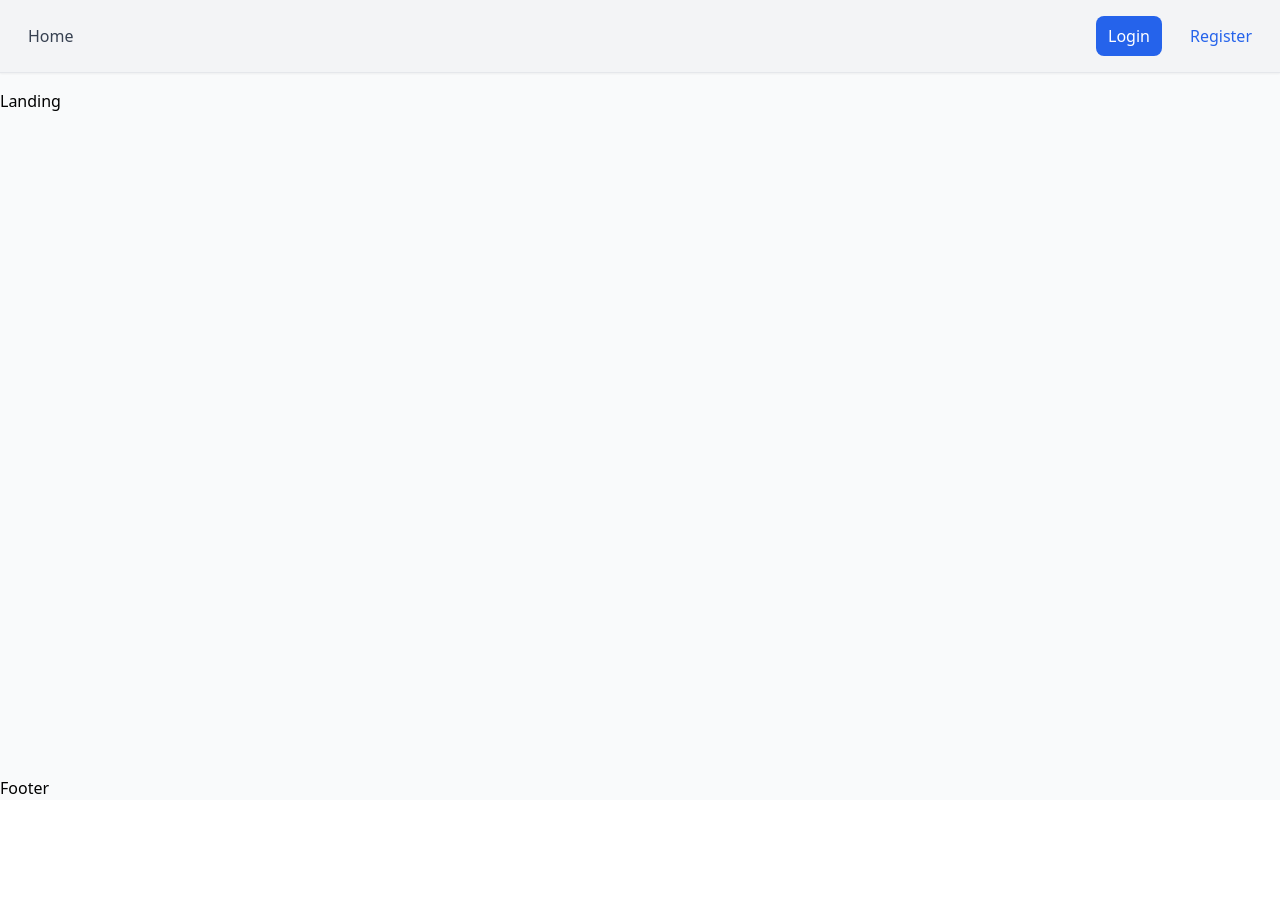
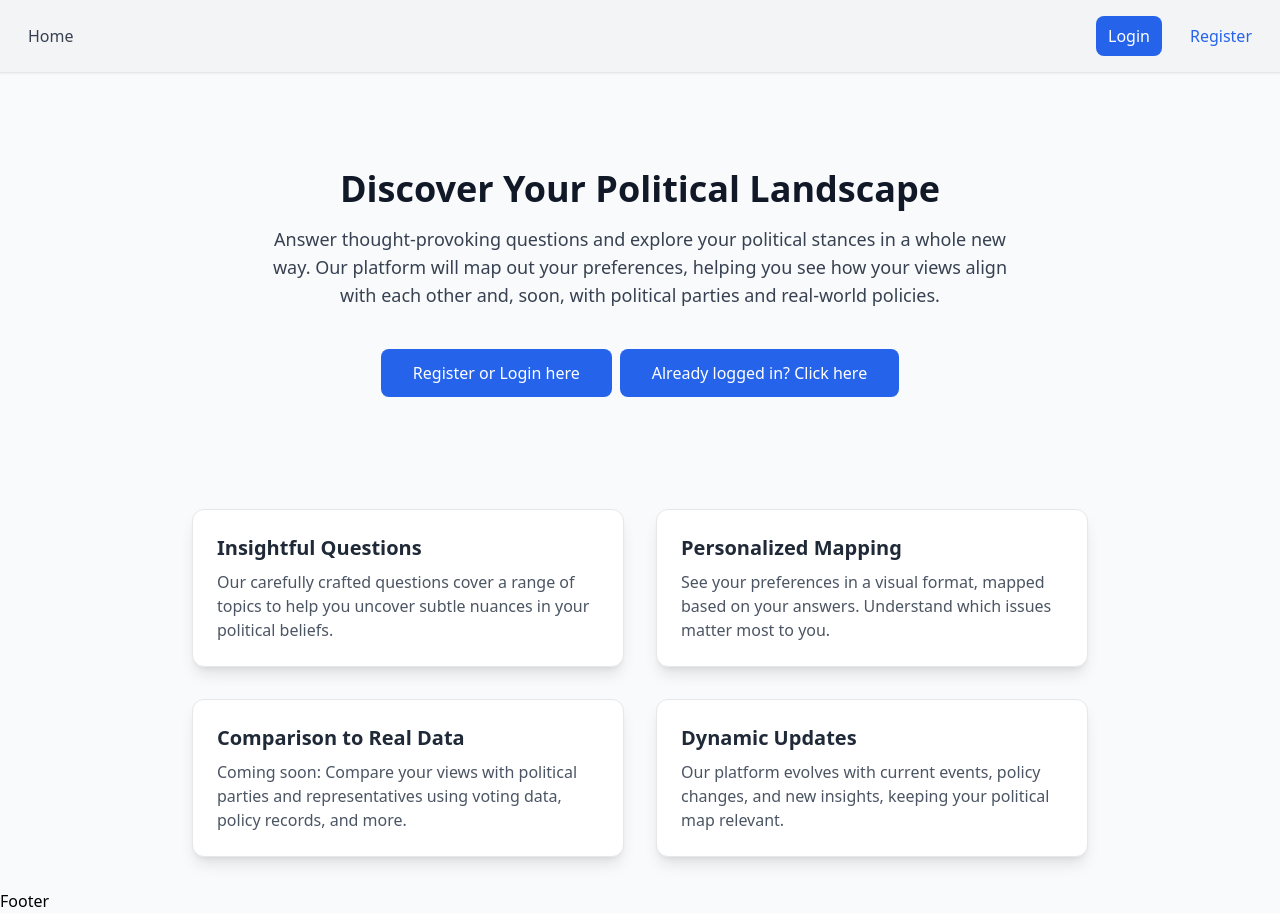
Before and after one commit to westshae/ComparativePolitics, a React (Vite) app in the folder front/: page / in a window 1280 px wide. Before the commit the page ends 800 px from the top, so only its background shows below. Built offline with nearby package versions, Linux system fonts and the light colour scheme.

Commit message:
Added a basic landing page

```diff
--- a/front/src/index.css
+++ b/front/src/index.css
@@ -133,3 +133,35 @@
 .submit-button:disabled {
   @apply bg-gray-200 text-gray-400 cursor-not-allowed;
 }
+
+.hero-section {
+  @apply text-center max-w-3xl my-12;
+}
+
+.hero-title {
+  @apply text-4xl font-bold text-gray-900 mb-4;
+}
+
+.hero-subtitle {
+  @apply text-lg text-gray-700 mb-6;
+}
+
+.call-to-action {
+  @apply rounded-lg bg-blue-600 text-white py-3 px-8 mt-4 mx-1 hover:bg-blue-700 transition duration-200 ease-in-out;
+}
+
+.features-section {
+  @apply mt-16 w-full max-w-4xl grid grid-cols-1 md:grid-cols-2 gap-8;
+}
+
+.feature-card {
+  @apply flex flex-col items-start p-6 bg-white rounded-xl shadow-lg border border-gray-200;
+}
+
+.feature-title {
+  @apply text-xl font-semibold text-gray-800 mb-2;
+}
+
+.feature-description {
+  @apply text-gray-600;
+}
--- a/front/src/pages/LandingPage.tsx
+++ b/front/src/pages/LandingPage.tsx
@@ -1,13 +1,56 @@
+import { useNavigate } from "react-router-dom";
 import Content from "../components/Content";
 
 const LandingPage = () => {
+  const navigate = useNavigate()
+
   return (
-    <>
-      <Content>
-        <h1>Landing</h1>
-      </Content>
-    </>
+    <Content>
+      <div className="page-container">
+        <div className="hero-section">
+          <h1 className="hero-title">Discover Your Political Landscape</h1>
+          <p className="hero-subtitle">
+            Answer thought-provoking questions and explore your political stances in a whole new way.
+            Our platform will map out your preferences, helping you see how your views align with
+            each other and, soon, with political parties and real-world policies.
+          </p>
+          <button className="call-to-action" onClick={() => navigate("/authenticate")}>Register or Login here</button>
+          <button className="call-to-action" onClick={() => navigate("/answer")}>Already logged in? Click here</button>
+        </div>
+
+        <div className="features-section">
+          <div className="feature-card">
+            <h2 className="feature-title">Insightful Questions</h2>
+            <p className="feature-description">
+              Our carefully crafted questions cover a range of topics to help you uncover subtle nuances
+              in your political beliefs.
+            </p>
+          </div>
+          <div className="feature-card">
+            <h2 className="feature-title">Personalized Mapping</h2>
+            <p className="feature-description">
+              See your preferences in a visual format, mapped based on your answers. Understand which issues
+              matter most to you.
+            </p>
+          </div>
+          <div className="feature-card">
+            <h2 className="feature-title">Comparison to Real Data</h2>
+            <p className="feature-description">
+              Coming soon: Compare your views with political parties and representatives using voting data,
+              policy records, and more.
+            </p>
+          </div>
+          <div className="feature-card">
+            <h2 className="feature-title">Dynamic Updates</h2>
+            <p className="feature-description">
+              Our platform evolves with current events, policy changes, and new insights, keeping your
+              political map relevant.
+            </p>
+          </div>
+        </div>
+      </div>
+    </Content>
   );
-}
+};
 
 export default LandingPage;
```
